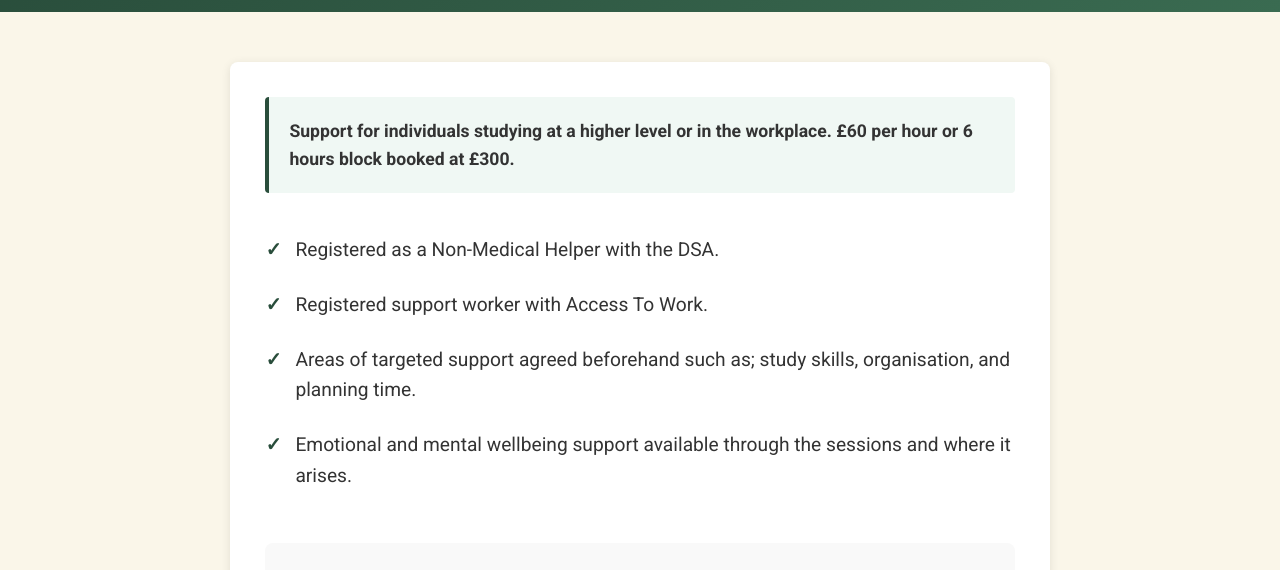
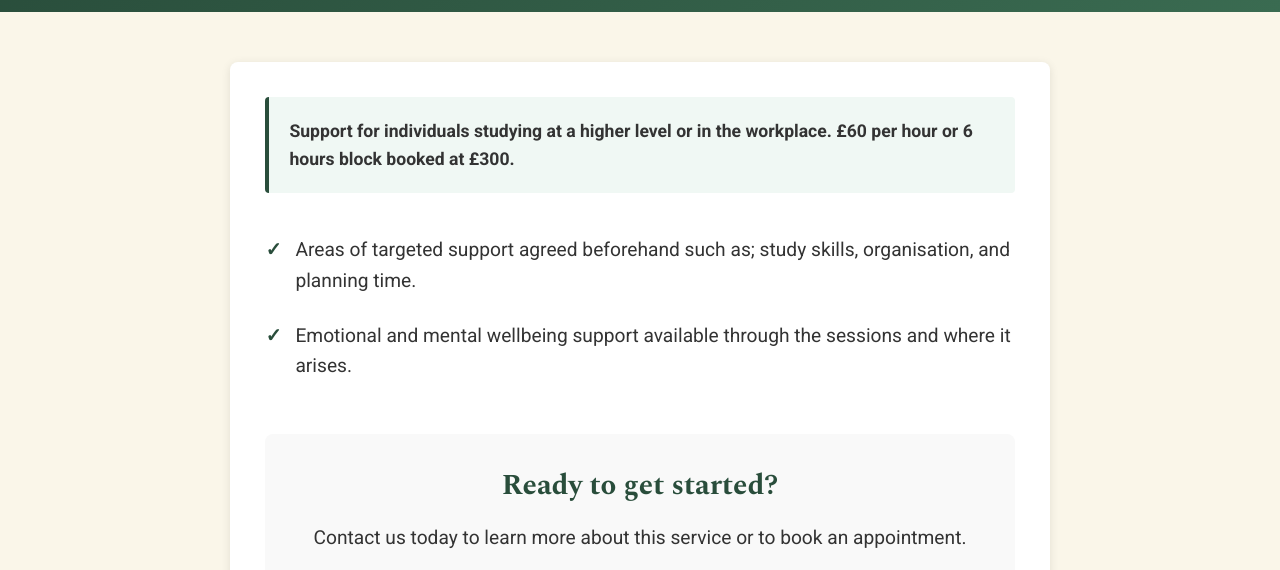
Before and after one commit to newts-uk/newts-uk.github.io, a website: page adult-support.html in a window 1280 px wide. Shown: the part 195-765 px from the top of the page. Drawn offline with nearby package versions, Linux system fonts and the light colour scheme.

Commit message:
deploy: cac97c6821e56c3110f7040cef7026bf9e3fc671

```diff
--- a/adult-support.html
+++ b/adult-support.html
@@ -110,7 +110,7 @@
         <div class="service-content">
           <div class="service-summary-box"><p><strong>Support for individuals studying at a higher level or in the workplace. £60 per hour or 6 hours block booked at £300.</strong></p></div>
 
-          <div class="service-details"><ul><li>Registered as a Non-Medical Helper with the DSA.</li><li>Registered support worker with Access To Work.</li><li>Areas of targeted support agreed beforehand such as; study skills, organisation, and planning time.</li><li>Emotional and mental wellbeing support available through the sessions and where it arises.</li></ul></div>
+          <div class="service-details"><ul><li>Areas of targeted support agreed beforehand such as; study skills, organisation, and planning time.</li><li>Emotional and mental wellbeing support available through the sessions and where it arises.</li></ul></div>
 
           <div class="service-cta">
             <h3>Ready to get started?</h3>
```
